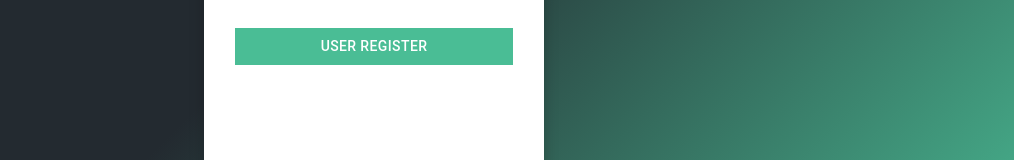
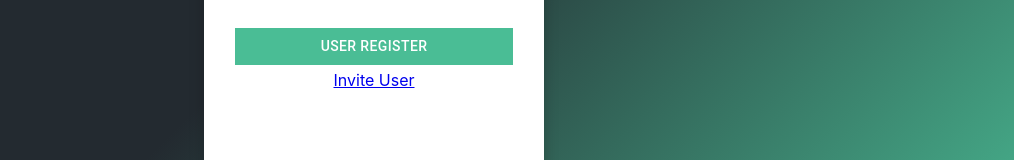
Before and after one commit to sinergiamedialabs/Visitor-Registration-System-Frontend, a React (Create React App) app: page /user_registration in a window 1280 px wide. Shown: the part 469-629 px from the top of the page, without its empty margins (266-1280 px from the left). Built offline with nearby package versions, Linux system fonts and the light colour scheme.

Commit message:
LINK update

```diff
--- a/src/components/userRegistration/index.tsx
+++ b/src/components/userRegistration/index.tsx
@@ -108,6 +108,7 @@ const UserRegistration: React.FC = () => {
                 >
                   User Register
                 </Button>
+                <a href="/" style={{marginTop: 5, textDecoration: 'underline', cursor: 'pointer'}}>Invite User</a>
               </Form>
             )}
           </Formik>
```
